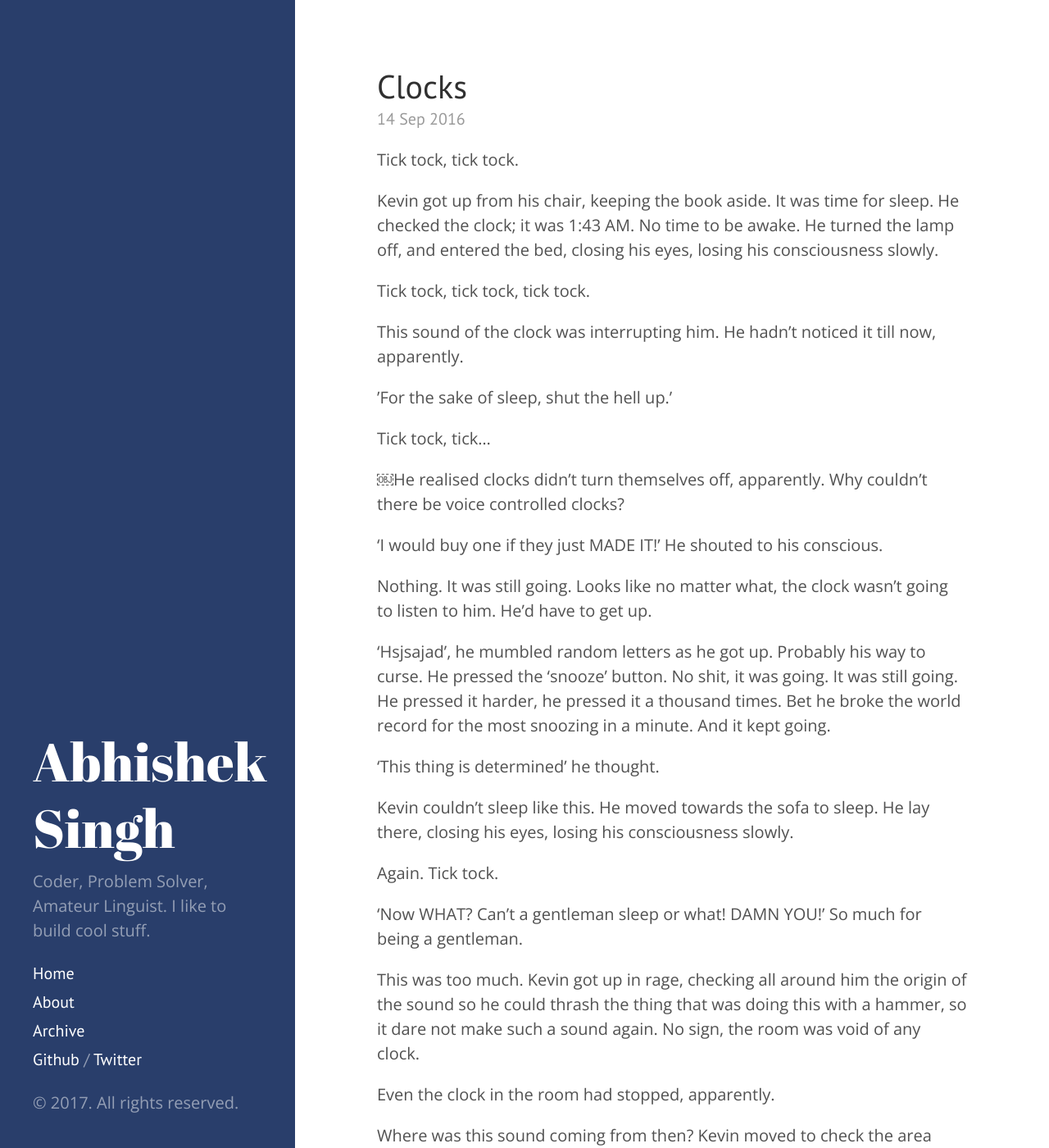
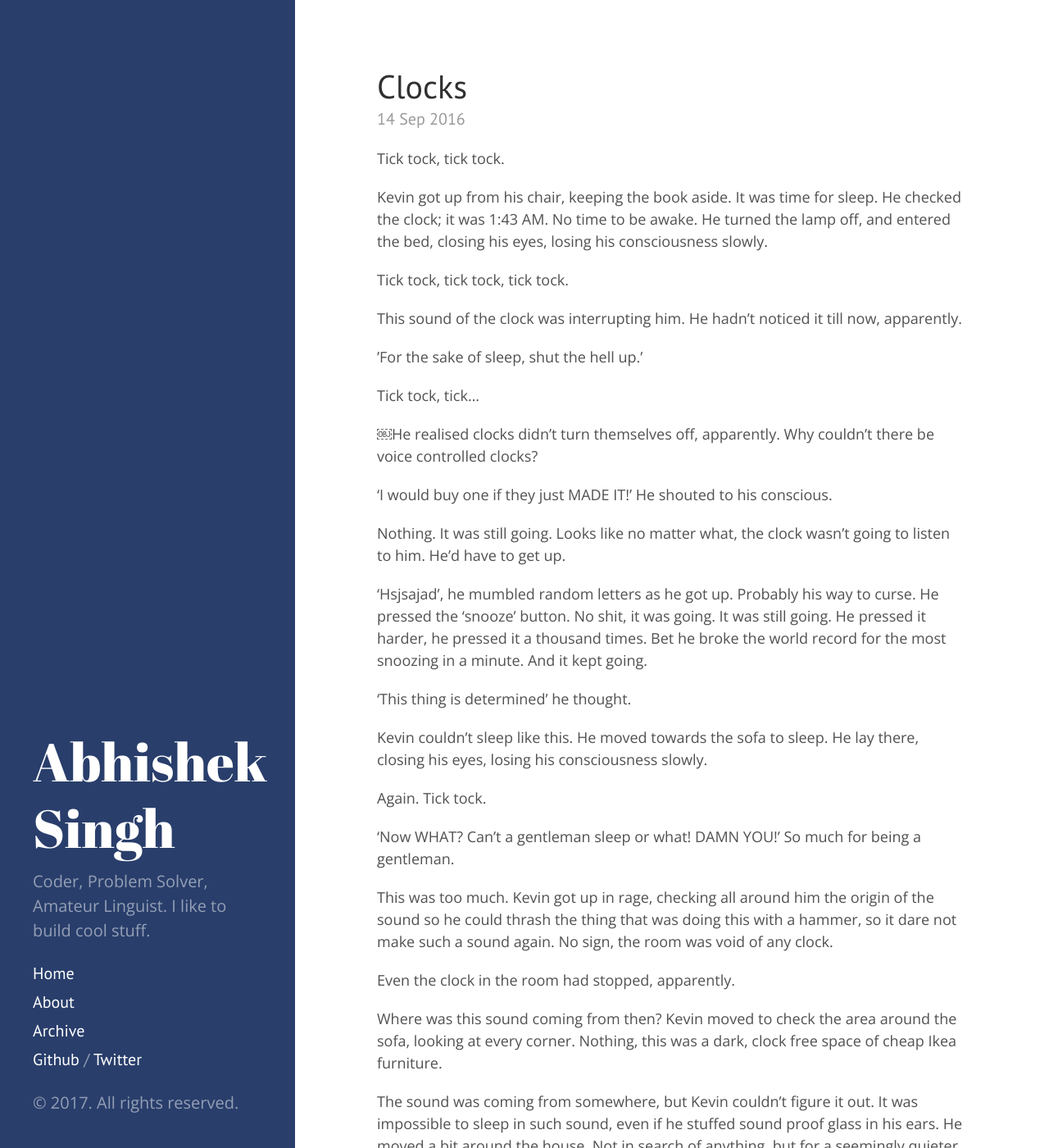
Before and after one commit to databhishek/databhishek.github.io, a Jekyll site: the page built from index.html, in a window 1280 px wide and 1400 px high. Shown: the whole window at 82% size. Built offline with Jekyll 4.4.1, drawn with Linux system fonts in a browser that asks for light colours; some web fonts are replaced; the list of posts is cut into pages by our own code.

Commit message:
change font size

```diff
--- a/public/css/poole.css
+++ b/public/css/poole.css
@@ -106,6 +106,7 @@ h4, h5, h6 {
 /* Body text */
 p {
   font-family: 'Open Sans';
+  font-size: 0.9rem;
   margin-top: 0;
   margin-bottom: 1rem;
 }
```
Also changed, not shown: 2 other files.
